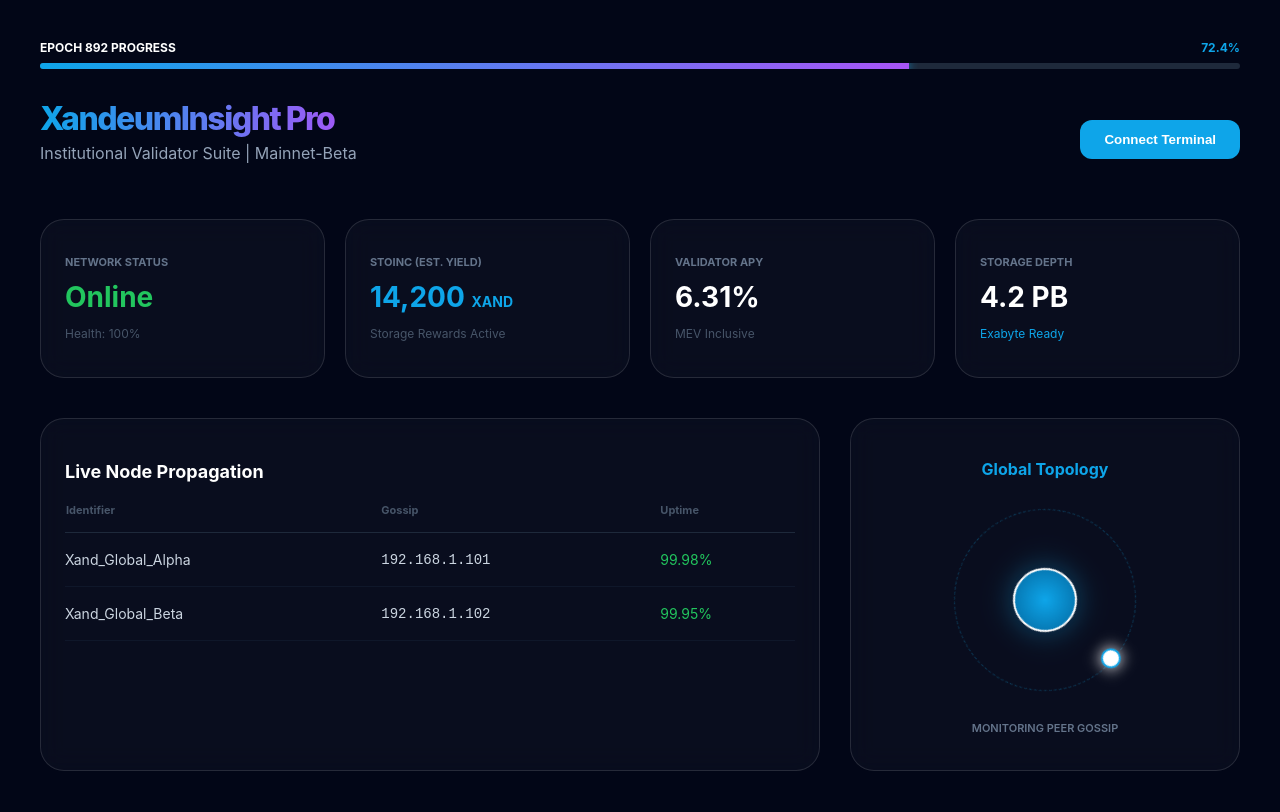
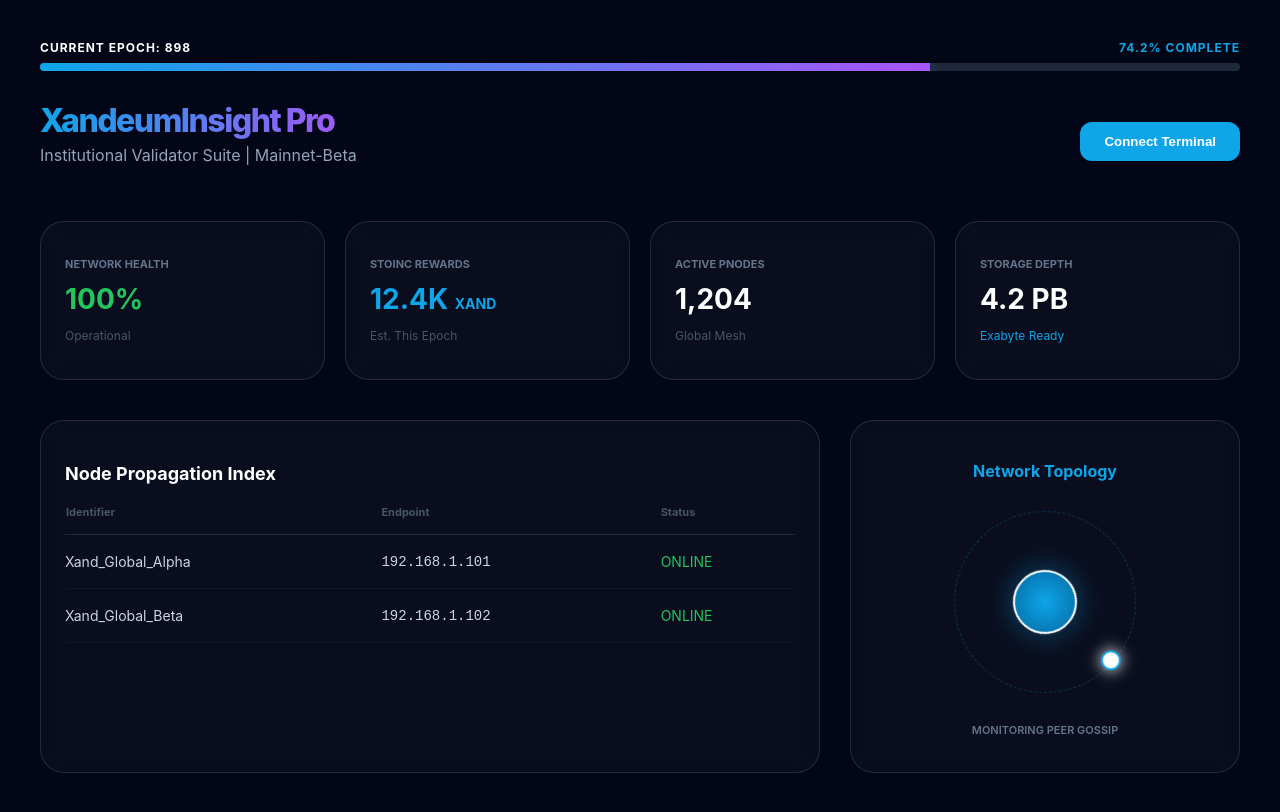
Before and after one commit to Prince-Chinedu123/xandeum-insight-pro., a Next.js app: page / in a window 1280 px wide. Shown: the top 812 px of the page. Built offline with nearby package versions, Linux system fonts and the light colour scheme.

Commit message:
Update page.tsx

```diff
--- a/app/page.tsx
+++ b/app/page.tsx
@@ -17,14 +17,14 @@ export default function Home() {
   return (
     <div style={{ backgroundColor: xandDeep, minHeight: '100vh', color: 'white', padding: '40px', fontFamily: 'Inter, sans-serif' }}>
 
-      {/* 1. NEW: EPOCH PROGRESS BAR (Top level) */}
+      {/* NEW: TOP-LEVEL EPOCH PROGRESS (Winning Feature) */}
       <div style={{ marginBottom: '30px' }}>
-        <div style={{ display: 'flex', justifyContent: 'space-between', fontSize: '12px', marginBottom: '8px', fontWeight: 'bold' }}>
-          <span>EPOCH 892 PROGRESS</span>
-          <span style={{ color: xandBlue }}>72.4%</span>
+        <div style={{ display: 'flex', justifyContent: 'space-between', fontSize: '12px', marginBottom: '8px', fontWeight: 'bold', letterSpacing: '1px' }}>
+          <span>CURRENT EPOCH: 898</span>
+          <span style={{ color: xandBlue }}>74.2% COMPLETE</span>
         </div>
-        <div style={{ width: '100%', height: '6px', background: '#1e293b', borderRadius: '10px', overflow: 'hidden' }}>
-          <div style={{ width: '72.4%', height: '100%', background: `linear-gradient(90deg, ${xandBlue}, #a855f7)`, boxShadow: `0 0 10px ${xandBlue}` }}></div>
+        <div style={{ width: '100%', height: '8px', background: '#1e293b', borderRadius: '10px', overflow: 'hidden' }}>
+          <div style={{ width: '74.2%', height: '100%', background: `linear-gradient(90deg, ${xandBlue}, #a855f7)`, boxShadow: `0 0 15px ${xandBlue}66` }}></div>
         </div>
       </div>
 
@@ -35,7 +35,7 @@ export default function Home() {
           </h1>
           <p style={{ color: '#94a3b8', marginTop: '5px' }}>Institutional Validator Suite | Mainnet-Beta</p>
         </div>
-        <button style={{ backgroundColor: xandBlue, color: 'white', border: 'none', padding: '12px 24px', borderRadius: '12px', fontWeight: '700', cursor: 'pointer' }}>
+        <button style={{ backgroundColor: xandBlue, color: 'white', border: 'none', padding: '12px 24px', borderRadius: '12px', fontWeight: '700', cursor: 'pointer', transition: '0.3s' }}>
           Connect Terminal
         </button>
       </header>
@@ -43,19 +43,19 @@ export default function Home() {
       {/* STATS ROW (Now including STOINC) */}
       <div style={{ display: 'grid', gridTemplateColumns: 'repeat(4, 1fr)', gap: '20px', marginBottom: '40px' }}>
         <div style={glassStyle}>
-          <p style={{ color: '#64748b', fontSize: '11px', fontWeight: '700', textTransform: 'uppercase' }}>Network Status</p>
-          <h2 style={{ fontSize: '28px', color: '#22c55e', margin: '10px 0' }}>Online</h2>
-          <p style={{ fontSize: '12px', color: '#475569' }}>Health: 100%</p>
+          <p style={{ color: '#64748b', fontSize: '11px', fontWeight: '700', textTransform: 'uppercase' }}>Network Health</p>
+          <h2 style={{ fontSize: '28px', color: '#22c55e', margin: '10px 0' }}>100%</h2>
+          <p style={{ fontSize: '12px', color: '#475569' }}>Operational</p>
         </div>
         <div style={glassStyle}>
-          <p style={{ color: '#64748b', fontSize: '11px', fontWeight: '700', textTransform: 'uppercase' }}>STOINC (Est. Yield)</p>
-          <h2 style={{ fontSize: '28px', color: xandBlue, margin: '10px 0' }}>14,200 <span style={{fontSize: '14px'}}>XAND</span></h2>
-          <p style={{ fontSize: '12px', color: '#475569' }}>Storage Rewards Active</p>
+          <p style={{ color: '#64748b', fontSize: '11px', fontWeight: '700', textTransform: 'uppercase' }}>STOINC Rewards</p>
+          <h2 style={{ fontSize: '28px', color: xandBlue, margin: '10px 0' }}>12.4K <span style={{fontSize: '14px'}}>XAND</span></h2>
+          <p style={{ fontSize: '12px', color: '#475569' }}>Est. This Epoch</p>
         </div>
         <div style={glassStyle}>
-          <p style={{ color: '#64748b', fontSize: '11px', fontWeight: '700', textTransform: 'uppercase' }}>Validator APY</p>
-          <h2 style={{ fontSize: '28px', margin: '10px 0' }}>6.31%</h2>
-          <p style={{ fontSize: '12px', color: '#475569' }}>MEV Inclusive</p>
+          <p style={{ color: '#64748b', fontSize: '11px', fontWeight: '700', textTransform: 'uppercase' }}>Active pNodes</p>
+          <h2 style={{ fontSize: '28px', margin: '10px 0' }}>1,204</h2>
+          <p style={{ fontSize: '12px', color: '#475569' }}>Global Mesh</p>
         </div>
         <div style={glassStyle}>
           <p style={{ color: '#64748b', fontSize: '11px', fontWeight: '700', textTransform: 'uppercase' }}>Storage Depth</p>
@@ -67,33 +67,33 @@ export default function Home() {
       <div style={{ display: 'grid', gridTemplateColumns: '2fr 1fr', gap: '30px' }}>
         {/* TABLE SECTION */}
         <div style={glassStyle}>
-          <h3 style={{ fontSize: '18px', fontWeight: '700', marginBottom: '20px' }}>Live Node Propagation</h3>
+          <h3 style={{ fontSize: '18px', fontWeight: '700', marginBottom: '20px' }}>Node Propagation Index</h3>
           <table style={{ width: '100%', borderCollapse: 'collapse' }}>
             <thead>
               <tr style={{ textAlign: 'left', borderBottom: '1px solid #1e293b', color: '#475569', fontSize: '11px' }}>
                 <th style={{ paddingBottom: '15px' }}>Identifier</th>
-                <th style={{ paddingBottom: '15px' }}>Gossip</th>
-                <th style={{ paddingBottom: '15px' }}>Uptime</th>
+                <th style={{ paddingBottom: '15px' }}>Endpoint</th>
+                <th style={{ paddingBottom: '15px' }}>Status</th>
               </tr>
             </thead>
             <tbody style={{ fontSize: '14px', color: '#cbd5e1' }}>
               <tr style={{ borderBottom: '1px solid #0f172a' }}>
                 <td style={{ padding: '18px 0' }}>Xand_Global_Alpha</td>
                 <td style={{ fontFamily: 'monospace' }}>192.168.1.101</td>
-                <td style={{ color: '#22c55e' }}>99.98%</td>
+                <td style={{ color: '#22c55e' }}>ONLINE</td>
               </tr>
               <tr style={{ borderBottom: '1px solid #0f172a' }}>
                 <td style={{ padding: '18px 0' }}>Xand_Global_Beta</td>
                 <td style={{ fontFamily: 'monospace' }}>192.168.1.102</td>
-                <td style={{ color: '#22c55e' }}>99.95%</td>
+                <td style={{ color: '#22c55e' }}>ONLINE</td>
               </tr>
             </tbody>
           </table>
         </div>
 
-        {/* SPINNING TOPOLOGY */}
+        {/* SPINNING TOPOLOGY (Optimized) */}
         <div style={{ ...glassStyle, display: 'flex', flexDirection: 'column', alignItems: 'center', justifyContent: 'center' }}>
-          <h3 style={{ fontSize: '16px', fontWeight: '700', marginBottom: '30px', color: xandBlue }}>Global Topology</h3>
+          <h3 style={{ fontSize: '16px', fontWeight: '700', marginBottom: '30px', color: xandBlue }}>Network Topology</h3>
           <div className="topology-spinner" style={{
             width: '180px', height: '180px', borderRadius: '50%', border: '1px dashed rgba(14, 165, 233, 0.3)',
             position: 'relative', display: 'flex', alignItems: 'center', justifyContent: 'center',
```
